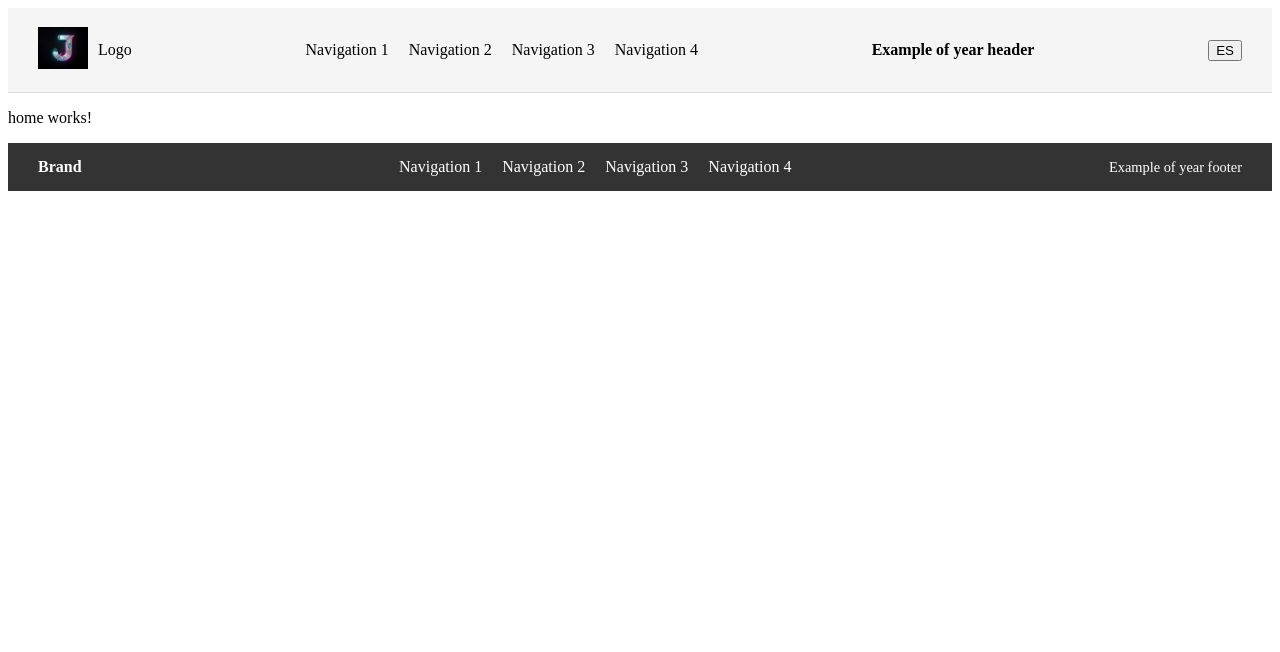
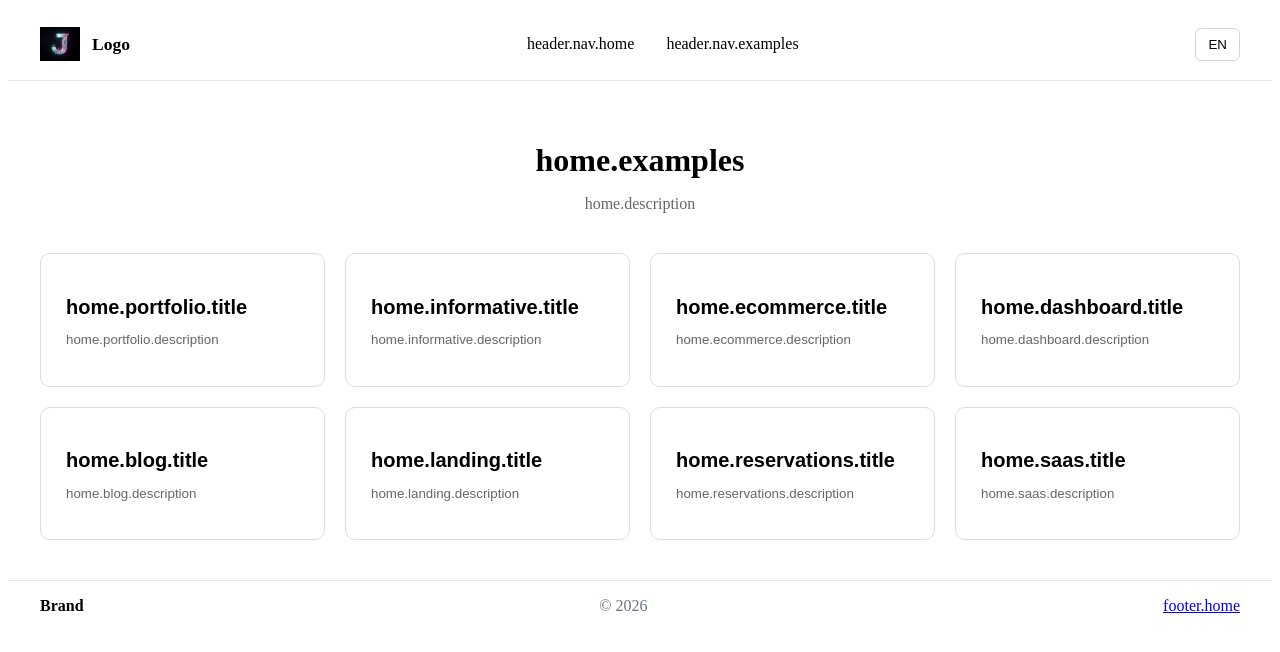
Before and after one commit to HectorJarque/Cero, an Angular app in the folder frontend/Cero-front/: page / in a window 1280 px wide. Shown: the top 652 px of the page. Built offline with nearby package versions, Linux system fonts and the light colour scheme.

Commit message:
[main]: fix footer header and home

```diff
--- a/frontend/Cero-front/src/app/core/layout/footer/footer.component.css
+++ b/frontend/Cero-front/src/app/core/layout/footer/footer.component.css
@@ -1,46 +1,33 @@
-/* Contenedor principal del footer */
+/* FOOTER */
+
 .footer-entero {
-  background-color: #333;
-  color: white;
-  padding: 15px 30px;
+  width: 100%;
+  border-top: 1px solid #e5e7eb;
+  background: #fff;
 }
 
-/* Alineación interna */
 .footer-alineacion {
+  max-width: 1200px;
+  margin: 0 auto;
+  padding: 1rem 2rem;
+
   display: flex;
+  align-items: center;
   justify-content: space-between;
-  align-items: center;
+  gap: 1rem;
 }
 
-/* Navegación */
-.navegacion {
-  display: flex;
-  gap: 20px;
+.marca {
+  font-weight: 600;
 }
 
-.navegacion div {
-  cursor: pointer;
-}
-
-/* Marca */
-.marca {
-  font-weight: bold;
-}
-
-/* Año */
-.anyo {
-  font-size: 0.9rem;
+.copyright {
+  color: #6b7280;
 }
 
 @media (max-width: 768px) {
   .footer-alineacion {
     flex-direction: column;
-    gap: 15px;
     text-align: center;
   }
-
-  .navegacion {
-    flex-wrap: wrap;
-    justify-content: center;
-  }
 }
--- a/frontend/Cero-front/src/app/core/layout/footer/footer.component.html
+++ b/frontend/Cero-front/src/app/core/layout/footer/footer.component.html
@@ -1,21 +1,17 @@
-<!-- Esto es el footer, lo que sale abajo en una web -->
-<div class="footer-entero">
+<footer class="footer-entero">
   <div class="footer-alineacion">
 
     <div class="marca">
-      <div>{{ 'footer.brand' | translate }}</div>
+      {{ 'footer.brand' | translate }}
     </div>
 
-    <div class="navegacion">
-      <div>{{ 'header.nav.nav1' | translate }}</div>
-      <div>{{ 'header.nav.nav2' | translate }}</div>
-      <div>{{ 'header.nav.nav3' | translate }}</div>
-      <div>{{ 'header.nav.nav4' | translate }}</div>
+    <div class="copyright">
+      © 2026
     </div>
 
-    <div class="anyo">
-      <div>{{ 'footer.year' | translate }}</div>
-    </div>
+    <a routerLink="/">
+      {{ 'footer.home' | translate }}
+    </a>
 
   </div>
-</div>
+</footer>
--- a/frontend/Cero-front/src/app/core/layout/footer/footer.component.ts
+++ b/frontend/Cero-front/src/app/core/layout/footer/footer.component.ts
@@ -1,10 +1,11 @@
 import { Component } from '@angular/core';
 import { TranslatePipe } from '../../../shared/pipes/translate.pipe';
+import { RouterLink } from '@angular/router';
 
 @Component({
   selector: 'app-footer',
   standalone: true,
-  imports: [TranslatePipe],
+  imports: [TranslatePipe, RouterLink],
   templateUrl: './footer.component.html',
   styleUrl: './footer.component.css'
 })
--- a/frontend/Cero-front/src/app/core/layout/header/header.component.css
+++ b/frontend/Cero-front/src/app/core/layout/header/header.component.css
@@ -1,59 +1,89 @@
-/* Contenedor principal del header */
+/* HEADER */
+
 .header-entero {
-  background-color: #f5f5f5;
-  padding: 15px 30px;
-  border-bottom: 1px solid #ddd;
+  width: 100%;
+  border-bottom: 1px solid #e5e7eb;
+  background: #fff;
 }
 
-/* Alineación interna */
 .header-alineacion {
+  max-width: 1200px;
+  margin: 0 auto;
+  padding: 1rem 2rem;
+
   display: flex;
+  align-items: center;
   justify-content: space-between;
-  align-items: center;
+  gap: 2rem;
 }
 
 /* Logo */
+
 .logo-hueco {
   display: flex;
   align-items: center;
-  gap: 10px;
+  gap: 0.75rem;
+
+  text-decoration: none;
+  color: inherit;
 }
 
-.logo-image img {
-  width: 50px;
-  height: 50px;
+.logo-hueco img {
+  width: 40px;
+  height: 40px;
   object-fit: contain;
 }
 
+.logo-hueco span {
+  font-size: 1.1rem;
+  font-weight: 600;
+}
+
 /* Navegación */
+
 .navegacion {
   display: flex;
-  gap: 20px;
+  align-items: center;
+  gap: 2rem;
 }
 
-.navegacion div {
-  cursor: pointer;
+.navegacion a {
+  text-decoration: none;
+  color: inherit;
+  transition: opacity 0.2s ease;
 }
 
-/* Año */
-.anyo {
-  font-weight: bold;
+.navegacion a:hover {
+  opacity: 0.7;
 }
+
+/* Idioma */
+
+.idioma-btn {
+  padding: 0.5rem 0.75rem;
+
+  border: 1px solid #d1d5db;
+  border-radius: 6px;
+
+  background: white;
+  cursor: pointer;
+
+  transition: background-color 0.2s ease;
+}
+
+.idioma-btn:hover {
+  background-color: #f3f4f6;
+}
+
+/* Responsive */
 
 @media (max-width: 768px) {
   .header-alineacion {
     flex-direction: column;
-    gap: 15px;
     text-align: center;
   }
 
-  .logo-hueco {
-    justify-content: center;
-  }
-
   .navegacion {
-    flex-wrap: wrap;
-    justify-content: center;
-    gap: 10px;
+    gap: 1rem;
   }
 }
--- a/frontend/Cero-front/src/app/core/layout/header/header.component.html
+++ b/frontend/Cero-front/src/app/core/layout/header/header.component.html
@@ -1,33 +1,27 @@
-<!-- Esto es el header, lo que sale arriba en una web -->
-<div class="header-entero">
+<header class="header-entero">
   <div class="header-alineacion">
 
-    <div class="logo-hueco">
-      <div class="logo-image">
-        <img src="/img/logo.png" alt="Logo">
-      </div>
+    <a routerLink="/" class="logo-hueco">
+      <img ngSrc="/img/logo.png" alt="Logo" height="768" width="927">
+      <span>{{ 'header.logo' | translate }}</span>
+    </a>
 
-      <div class="logo-text">
-        <div>{{ 'header.logo' | translate }}</div>
-      </div>
-    </div>
+    <nav class="navegacion">
+      <a routerLink="/">
+        {{ 'header.nav.home' | translate }}
+      </a>
 
-    <div class="navegacion">
-      <div>{{ 'header.nav.nav1' | translate }}</div>
-      <div>{{ 'header.nav.nav2' | translate }}</div>
-      <div>{{ 'header.nav.nav3' | translate }}</div>
-      <div>{{ 'header.nav.nav4' | translate }}</div>
-    </div>
+      <a routerLink="/">
+        {{ 'header.nav.examples' | translate }}
+      </a>
+    </nav>
 
-    <div class="anyo">
-      <div>{{ 'header.year' | translate }}</div>
-    </div>
-
-    <div class="idioma">
-      <button type="button" (click)="toggleLanguage()">
-        {{ currentLang === 'es' ? 'EN' : 'ES' }}
-      </button>
-    </div>
+    <button
+      type="button"
+      class="idioma-btn"
+      (click)="toggleLanguage()">
+      {{ currentLang === 'es' ? 'ES' : 'EN' }}
+    </button>
 
   </div>
-</div>
+</header>
--- a/frontend/Cero-front/src/app/core/layout/header/header.component.ts
+++ b/frontend/Cero-front/src/app/core/layout/header/header.component.ts
@@ -1,11 +1,13 @@
 import { Component, inject } from '@angular/core';
 import { TranslatePipe } from '../../../shared/pipes/translate.pipe';
 import { Lang, TranslationService } from '../../services/translation.service';
+import { RouterLink } from '@angular/router';
+import { NgOptimizedImage } from '@angular/common';
 
 @Component({
   selector: 'app-header',
   standalone: true,
-  imports: [TranslatePipe],
+  imports: [TranslatePipe, RouterLink, NgOptimizedImage],
   templateUrl: './header.component.html',
   styleUrl: './header.component.css'
 })
--- a/frontend/Cero-front/src/app/features/home/home.component.css
+++ b/frontend/Cero-front/src/app/features/home/home.component.css
@@ -0,0 +1,53 @@
+.home-entero {
+  padding: 40px 20px;
+  max-width: 1200px;
+  margin: 0 auto;
+}
+
+.hero {
+  text-align: center;
+  margin-bottom: 40px;
+}
+
+.hero h1 {
+  margin-bottom: 10px;
+}
+
+.hero p {
+  color: #666;
+}
+
+.grid-proyectos {
+  display: grid;
+  grid-template-columns: repeat(auto-fit, minmax(250px, 1fr));
+  gap: 20px;
+}
+
+.tarjeta {
+  background: white;
+  border: 1px solid #ddd;
+  border-radius: 10px;
+  padding: 25px;
+  text-align: left;
+  cursor: pointer;
+  transition: 0.3s;
+}
+
+.tarjeta:hover {
+  transform: translateY(-4px);
+  box-shadow: 0 4px 12px rgba(0,0,0,0.1);
+}
+
+.tarjeta h2 {
+  margin-bottom: 10px;
+}
+
+.tarjeta p {
+  color: #666;
+}
+
+@media (max-width: 768px) {
+  .hero {
+    margin-bottom: 30px;
+  }
+}
--- a/frontend/Cero-front/src/app/features/home/home.component.html
+++ b/frontend/Cero-front/src/app/features/home/home.component.html
@@ -1,3 +1,52 @@
-<p>home works!</p>
-<div class="home">
+<div class="home-entero">
+
+  <div class="hero">
+    <h1>{{ 'home.examples' | translate }}</h1>
+    <p>{{ 'home.description' | translate }}</p>
+  </div>
+
+  <div class="grid-proyectos">
+
+    <button routerLink="/portfolio" class="tarjeta">
+      <h2>{{ 'home.portfolio.title' | translate }}</h2>
+      <p>{{ 'home.portfolio.description' | translate }}</p>
+    </button>
+
+    <button routerLink="/informativa" class="tarjeta">
+      <h2>{{ 'home.informative.title' | translate }}</h2>
+      <p>{{ 'home.informative.description' | translate }}</p>
+    </button>
+
+    <button routerLink="/ecommerce" class="tarjeta">
+      <h2>{{ 'home.ecommerce.title' | translate }}</h2>
+      <p>{{ 'home.ecommerce.description' | translate }}</p>
+    </button>
+
+    <button routerLink="/dashboard" class="tarjeta">
+      <h2>{{ 'home.dashboard.title' | translate }}</h2>
+      <p>{{ 'home.dashboard.description' | translate }}</p>
+    </button>
+
+    <button routerLink="/blog" class="tarjeta">
+      <h2>{{ 'home.blog.title' | translate }}</h2>
+      <p>{{ 'home.blog.description' | translate }}</p>
+    </button>
+
+    <button routerLink="/landing" class="tarjeta">
+      <h2>{{ 'home.landing.title' | translate }}</h2>
+      <p>{{ 'home.landing.description' | translate }}</p>
+    </button>
+
+    <button routerLink="/reservas" class="tarjeta">
+      <h2>{{ 'home.reservations.title' | translate }}</h2>
+      <p>{{ 'home.reservations.description' | translate }}</p>
+    </button>
+
+    <button routerLink="/saas" class="tarjeta">
+      <h2>{{ 'home.saas.title' | translate }}</h2>
+      <p>{{ 'home.saas.description' | translate }}</p>
+    </button>
+
+  </div>
+
 </div>
```
Also changed, not shown: frontend/Cero-front/src/app/features/home/home.component.ts (+6 -1 lines).
